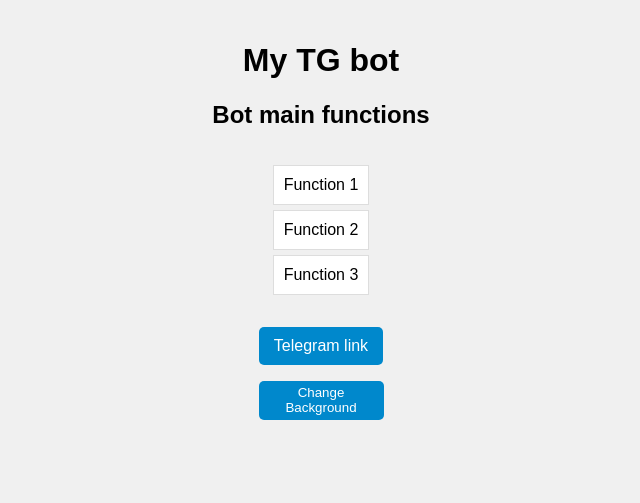
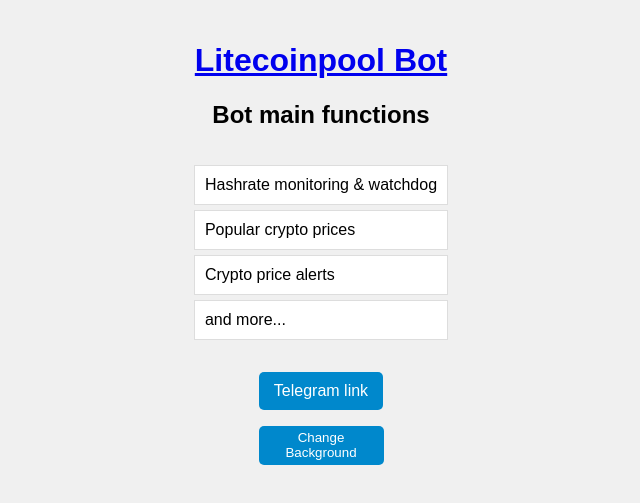
Before and after one commit to Riggz1979/Riggz1979.github.io, a plain HTML site: page index.html in a window 1280 px wide. Shown: the part 201-704 px from the top of the page, without its empty margins (319-959 px from the left). Drawn offline with Linux system fonts and the light colour scheme.

Commit message:
modified

```diff
--- a/index.html
+++ b/index.html
@@ -13,16 +13,17 @@
 <div class="logo">
     <img src="logo.jpeg" alt="logo" width="150" height="150">
 </div>
-<h1>My TG bot</h1>
+<h1><a href="https://litecoinpool.org">Litecoinpool Bot</a></h1>
 
 <h2>Bot main functions</h2>
 <ul class="features-list">
-    <li>Function 1</li>
-    <li>Function 2</li>
-    <li>Function 3</li>
+    <li>Hashrate monitoring & watchdog</li>
+    <li>Popular crypto prices</li>
+    <li>Crypto price alerts</li>
+    <li>and more...</li>
 </ul>
 <p>
-    <a href="https://web.telegram.org" class="telegram-link">Telegram link</a>
+    <a href="https://t.me/litecoinpool_bot" class="telegram-link">Telegram link</a>
 </p>
 <button class="change-button" id="change-background-btn">Change Background</button>
 </body>
```
